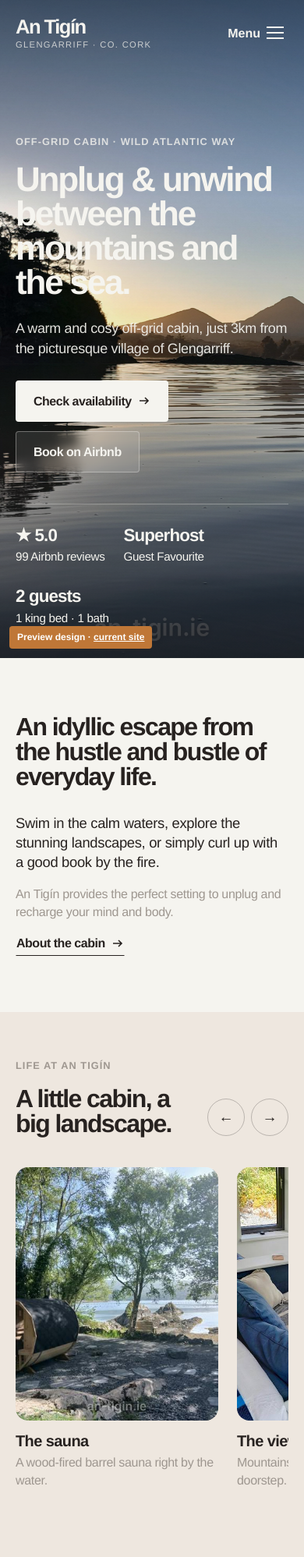
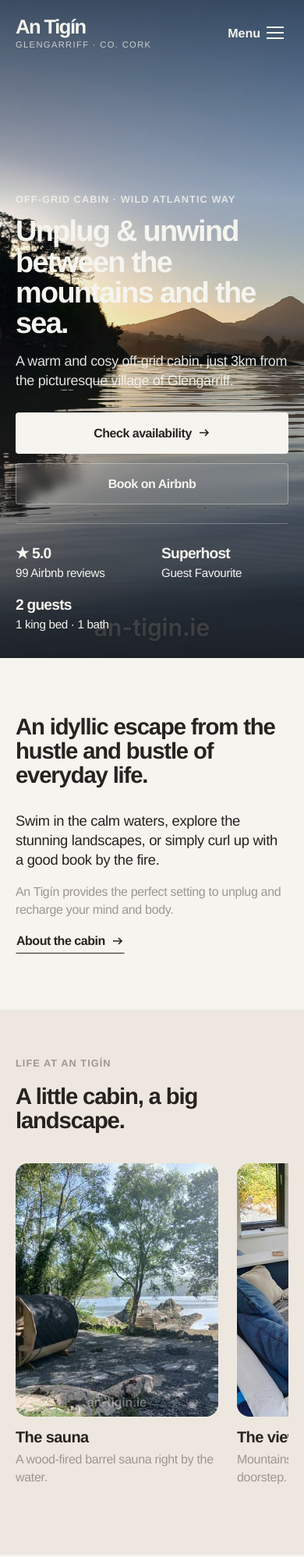
Before and after one commit to an-tigin-glengarriff/an-tigin-glengarriff.github.io, a PHP site: page /new/index.html in a window 390 px wide. Shown: the top 1997 px of the page at 78% size. Run offline with PHP 8.4, Linux system fonts and the light colour scheme; some web fonts are replaced.

Commit message:
/new/ preview: remove Getting here images; fix mobile text overlap

```diff
--- a/new/assets/style.css
+++ b/new/assets/style.css
@@ -190,3 +190,37 @@ p{margin:0 0 var(--m)}
 @media (prefers-reduced-motion:reduce){.reveal{opacity:1;transform:none}.hero__img{animation:none}}
 .stat.bg-sand{background:var(--sand)}
 @media (max-width:640px){.masonry{columns:2;column-gap:10px}.masonry button{margin-bottom:10px}}
+
+/* ---- v2: mobile overlap fixes & single-column "Getting here" ---- */
+html{-webkit-text-size-adjust:100%;text-size-adjust:100%}
+h1,h2,h3,h4{line-height:1.06;overflow-wrap:break-word;hyphens:manual}
+h1{font-size:clamp(2.2rem,1.1rem + 5.2vw,6rem);letter-spacing:-.045em}
+h2{font-size:clamp(1.75rem,1.1rem + 3vw,4rem);letter-spacing:-.04em}
+.hero h1{line-height:1.04;margin-bottom:var(--m)}
+.hero .eyebrow{margin-bottom:var(--s)}
+.hero p{line-height:1.4}
+.wrap.narrow{max-width:820px}
+.features--2{grid-template-columns:1fr 1fr}
+.footer__big{font-size:clamp(2.6rem,1rem + 8.5vw,10rem);line-height:.98;letter-spacing:-.06em}
+/* buttons in the footer were losing their padding */
+.footer__grid a:not(.btn){display:block;padding:4px 0}
+.footer__grid a.btn{display:inline-flex;padding:12px 18px}
+.rail-head{flex-wrap:wrap}
+.rail-head>div:first-child{min-width:0;flex:1 1 220px}
+@media (max-width:640px){
+  .hero{align-items:flex-end}
+  .hero .wrap{padding-top:110px;padding-bottom:32px}
+  .hero__meta{gap:var(--m) var(--l);margin-top:var(--l)}
+  .hero__meta>div{flex:1 1 40%}
+  .hero__meta b{font-size:1.2rem}
+  .btn-row .btn{flex:1 1 auto;justify-content:center}
+  .features--2{grid-template-columns:1fr}
+  .rail-ctrl{display:none}
+  .stat{padding:var(--l)}
+  .contact-item{font-size:1.15rem}
+  .band h2{max-width:none}
+}
+/* preview label: fixed only on wide screens, in normal flow on phones so it never covers text */
+@media (max-width:900px){
+  .preview-flag{position:static;display:block;border-radius:0;text-align:center;padding:10px}
+}
--- a/new/contact.html
+++ b/new/contact.html
@@ -36,8 +36,7 @@
   </div>
 </section>
 <section class="section">
-  <div class="wrap split">
-    <div class="rounded ratio-43 reveal"><img class="img-cover" src="../files/gallery/directions.jpg" alt="Directions to An Tigín" loading="lazy"></div>
+  <div class="wrap narrow">
     <div class="reveal"><span class="eyebrow">Getting here</span><h2>3km from Glengarriff.</h2><p>Bantry is 21km away and Cork Airport is 85km. Glengarriff has bus links to Cork City and Killarney, but we'd recommend your own transport so you can explore at your own pace.</p><p class="muted">We look forward to helping you plan your perfect getaway!</p></div>
   </div>
 </section>
--- a/new/index.html
+++ b/new/index.html
@@ -57,7 +57,7 @@
       <span class="eyebrow">Living simply</span>
       <h2>Eco-friendly glamping, like no other.</h2>
       <p class="lead">There's no mains electricity or Wi-Fi at An Tigín. Instead, you'll find everything you need to slow right down.</p>
-      <div class="features" style="grid-template-columns:1fr 1fr"><div class="feature reveal"><div class="dot bg-spring"></div><h3>Off-grid, not roughing it</h3><p>4G/5G coverage, LED lighting, a power bank and a place to charge your devices.</p></div><div class="feature reveal"><div class="dot bg-summer"></div><h3>Sauna &amp; sea</h3><p>Warm up in the sauna, then cool off with a calming swim in the bay.</p></div><div class="feature reveal"><div class="dot bg-autumn"></div><h3>Pure well water</h3><p>Drawn from our own well, bored 360 feet into the rock.</p></div><div class="feature reveal"><div class="dot bg-winter"></div><h3>Simple comforts</h3><p>Hot water for showering, a single-ring gas cooker and a composting toilet.</p></div></div>
+      <div class="features features--2"><div class="feature reveal"><div class="dot bg-spring"></div><h3>Off-grid, not roughing it</h3><p>4G/5G coverage, LED lighting, a power bank and a place to charge your devices.</p></div><div class="feature reveal"><div class="dot bg-summer"></div><h3>Sauna &amp; sea</h3><p>Warm up in the sauna, then cool off with a calming swim in the bay.</p></div><div class="feature reveal"><div class="dot bg-autumn"></div><h3>Pure well water</h3><p>Drawn from our own well, bored 360 feet into the rock.</p></div><div class="feature reveal"><div class="dot bg-winter"></div><h3>Simple comforts</h3><p>Hot water for showering, a single-ring gas cooker and a composting toilet.</p></div></div>
     </div>
   </div>
 </section>
@@ -74,7 +74,7 @@
 </section>
 
 <section class="section">
-  <div class="wrap split">
+  <div class="wrap narrow">
     <div class="reveal">
       <span class="eyebrow">Getting here</span>
       <h2>Tranquil, but never too far.</h2>
@@ -82,7 +82,6 @@
       <p class="muted">We'd recommend having your own transport so you can explore at your own pace.</p>
       <div class="notice" style="margin-top:28px"><div><b>Adults-only retreat.</b> We're unable to accommodate children or pets. Thanks for your understanding.</div></div>
     </div>
-    <div class="rounded ratio-43 reveal"><img class="img-cover" src="../files/gallery/geri-garnish-glengarriff-from-the-air.jpg" alt="Glengarriff from the air" loading="lazy"></div>
   </div>
 </section>
 
```
